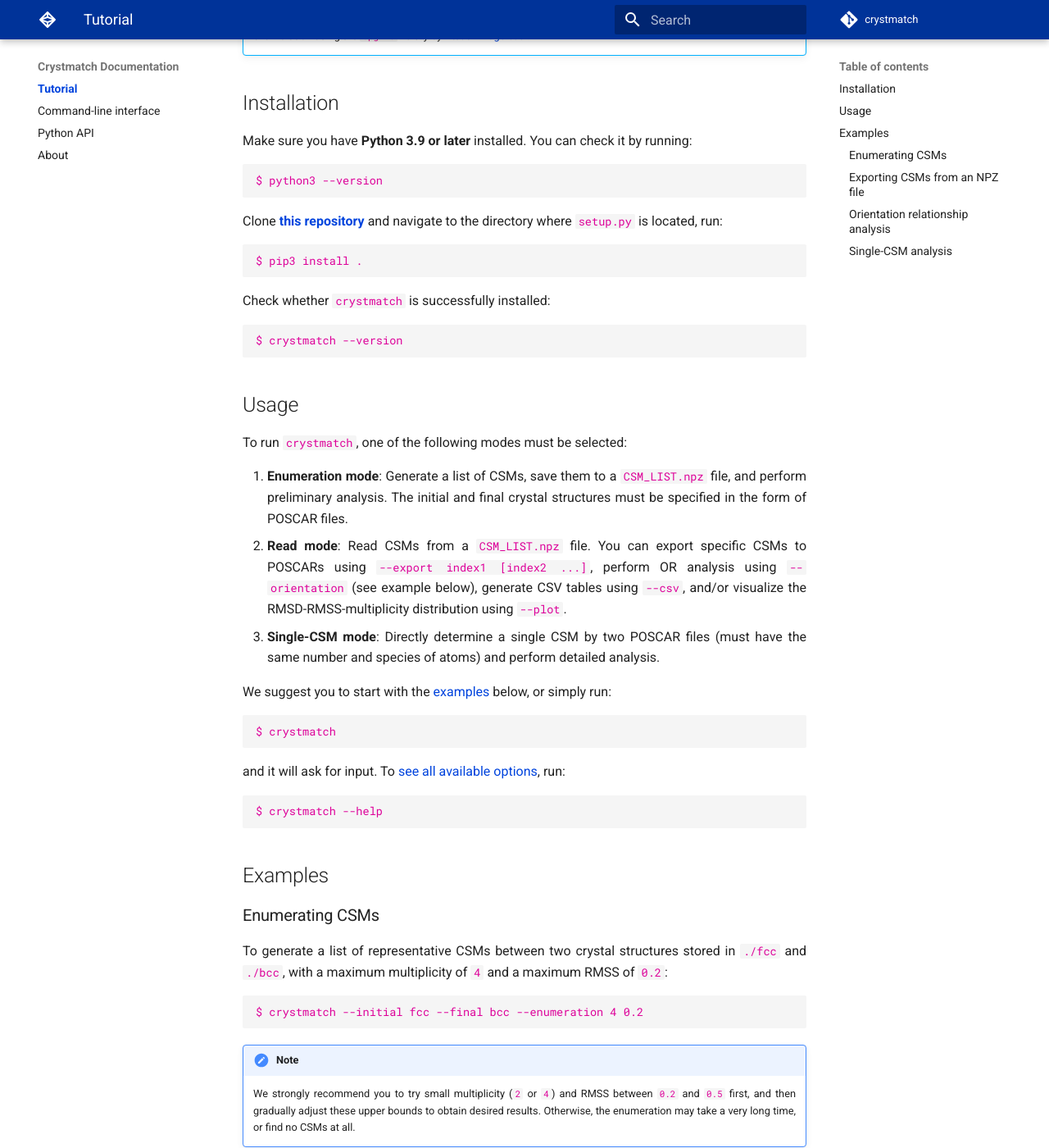
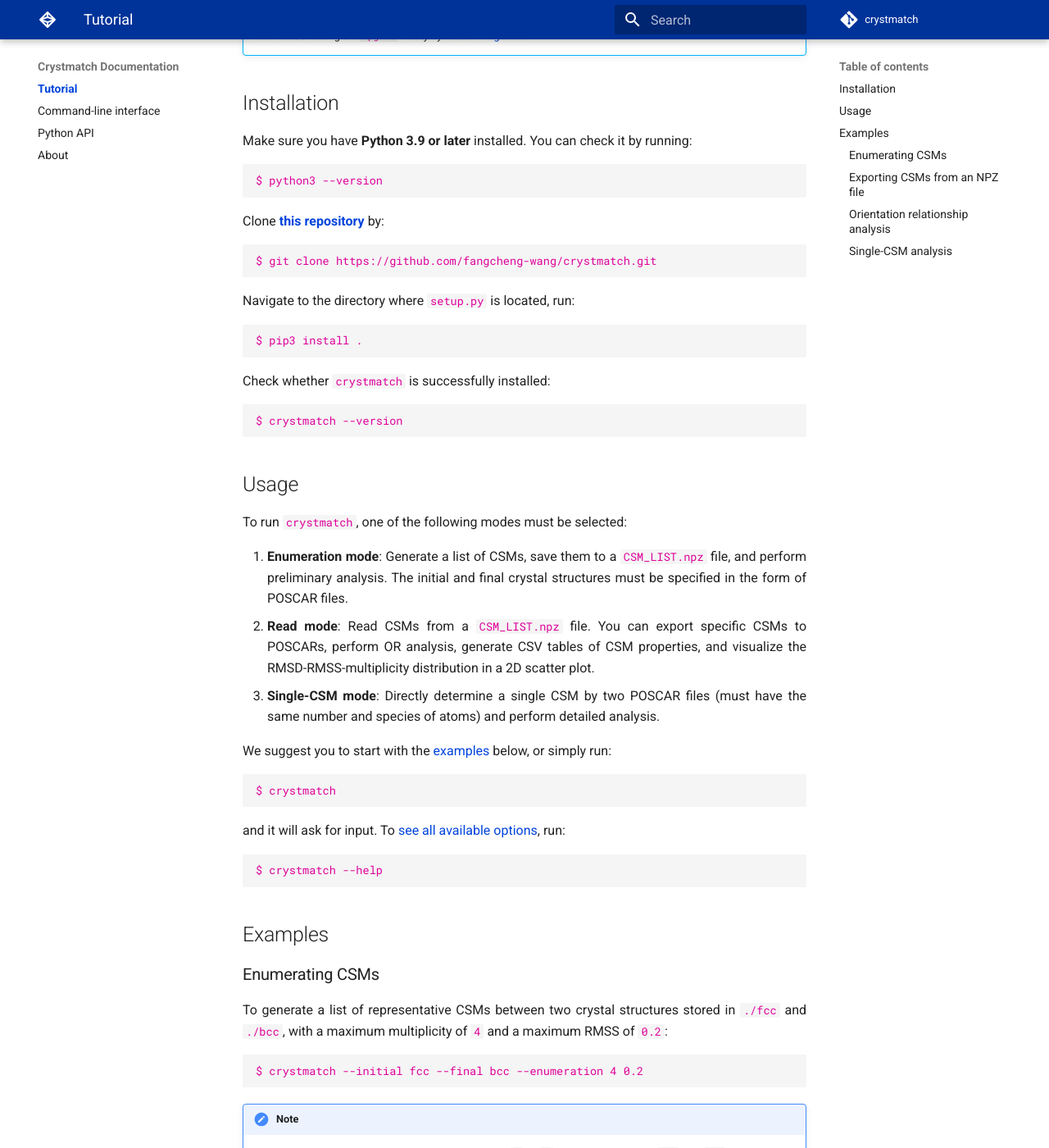
Before and after one commit to Fangcheng-Wang/crystmatch, an MkDocs documentation site: the page built from docs/index.md, in a window 1280 px wide and 1400 px high, scrolled down 592 px. Shown: the whole window at 82% size. Built offline with MkDocs 1.6.1 and Material for MkDocs 9.7.7, drawn with Linux system fonts in a browser that asks for light colours; comment, search, counter and statistics services are not loaded.

````diff
--- a/docs/index.md
+++ b/docs/index.md
@@ -25,7 +25,13 @@ Make sure you have **Python 3.9 or later** installed. You can check it by runnin
 $ python3 --version
 ```
 
-Clone [**this repository**](https://github.com/fangcheng-wang/crystmatch) and navigate to the directory where `setup.py` is located, run:
+Clone [**this repository**](https://github.com/fangcheng-wang/crystmatch) by:
+
+```
+$ git clone https://github.com/fangcheng-wang/crystmatch.git
+```
+
+Navigate to the directory where `setup.py` is located, run:
 
 ```
 $ pip3 install .
@@ -42,7 +48,7 @@ $ crystmatch --version
 To run `crystmatch`, one of the following modes must be selected:
 
 1. **Enumeration mode**: Generate a list of CSMs, save them to a `CSM_LIST.npz` file, and perform preliminary analysis. The initial and final crystal structures must be specified in the form of POSCAR files.
-2. **Read mode**: Read CSMs from a `CSM_LIST.npz` file. You can export specific CSMs to POSCARs using `--export index1 [index2 ...]`, perform OR analysis using `--orientation` (see example below), generate CSV tables using `--csv`, and/or visualize the RMSD-RMSS-multiplicity distribution using `--plot`.
+2. **Read mode**: Read CSMs from a `CSM_LIST.npz` file. You can export specific CSMs to POSCARs, perform OR analysis, generate CSV tables of CSM properties, and visualize the RMSD-RMSS-multiplicity distribution in a 2D scatter plot.
 3. **Single-CSM mode**: Directly determine a single CSM by two POSCAR files (must have the same number and species of atoms) and perform detailed analysis.
 
 We suggest you to start with the [examples](#examples) below, or simply run:
````
Also changed, not shown: README.md (+8 -2 lines).
